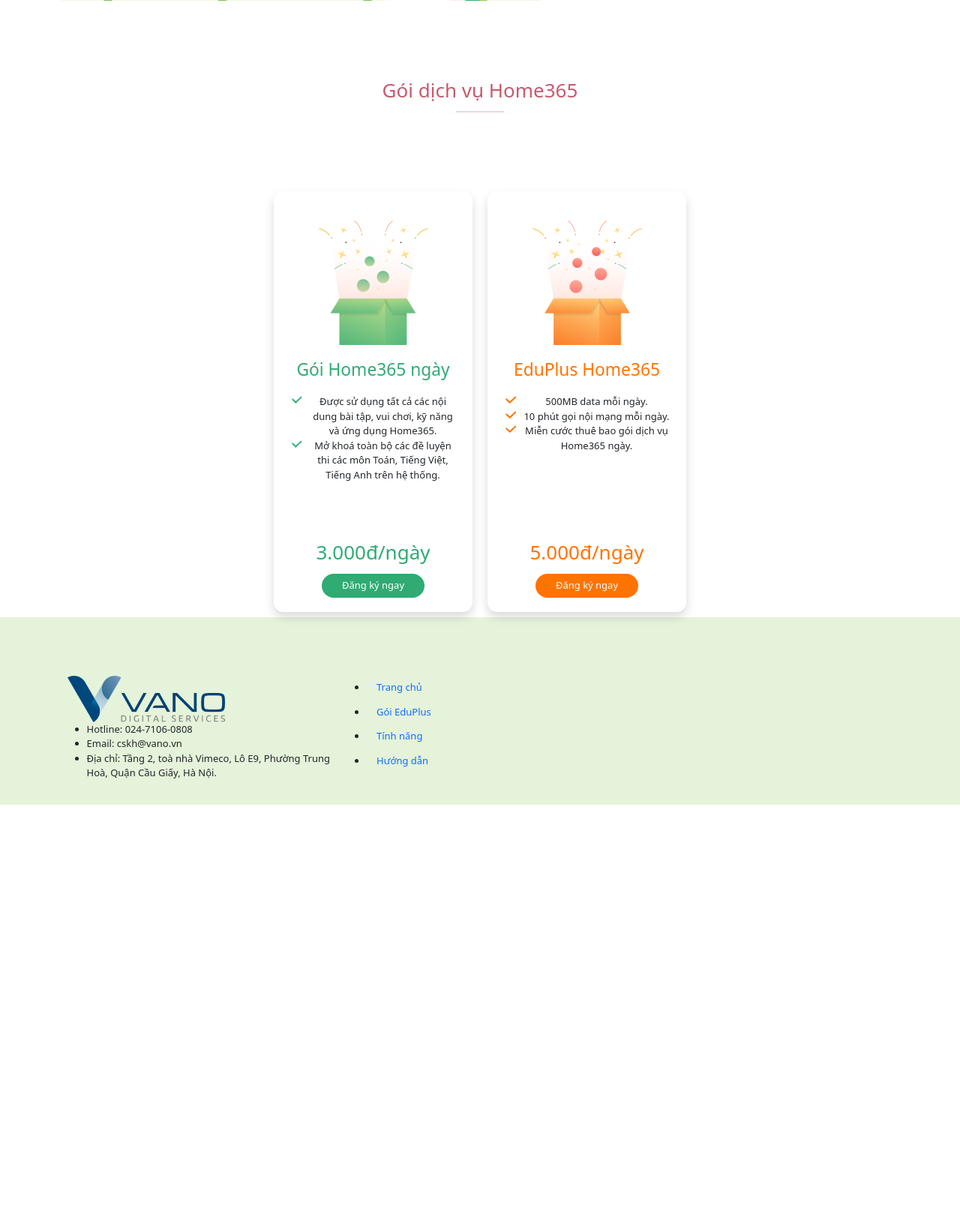
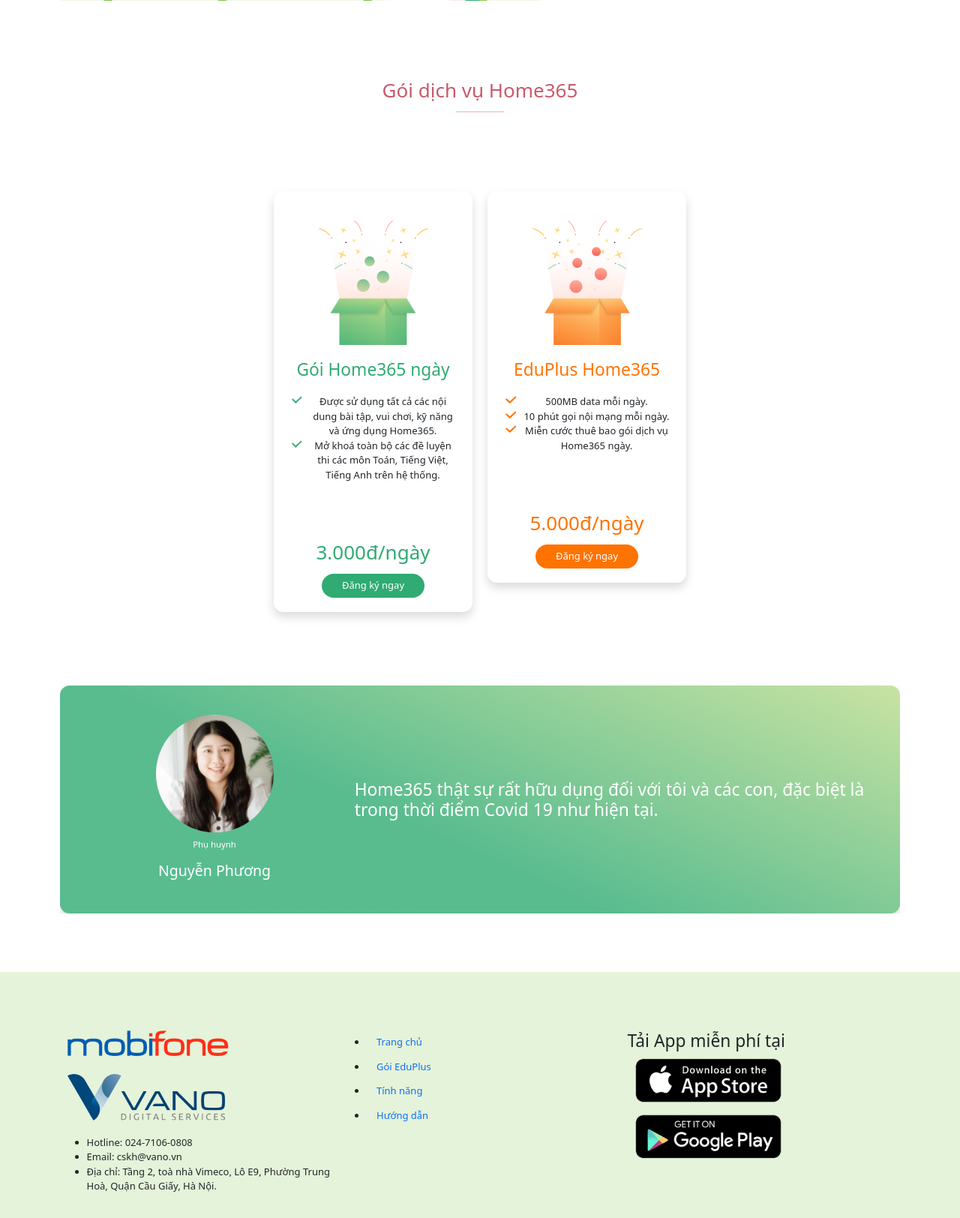
Before and after one commit to kenlinkkkk/landing-page, a PHP site: page / in a window 1280 px wide. Shown: the part 2500-4124 px from the top of the page at 75% size. Before the commit the page ends 3573 px from the top, so only its background shows below. Run offline with PHP 8.4, Linux system fonts and the light colour scheme.

Commit message:
fix view

```diff
--- a/home365-mbf/assets/css/app.css
+++ b/home365-mbf/assets/css/app.css
@@ -98,6 +98,10 @@
     background-color: rgba(123, 193, 68, 0.2);
 }
 
+.bgc-gradient {
+    background-image: linear-gradient(204.1deg, rgba(187, 220, 140, 0.8) -0.03%, rgba(47, 171, 115, 0.8) 59.16%);
+}
+
 @media (min-width: 1200px) {
     .pt-xl-8 {
         padding-top: 8rem !important;
--- a/home365-mbf/index.php
+++ b/home365-mbf/index.php
@@ -17,6 +17,7 @@
     <nav class="navbar navbar-expand-lg navbar-light bg-white">
         <div class="container">
             <a class="navbar-brand" href="#">
+                <img src="assets/images/mbf-logo.png" class="img-fluid me-4">
                 <img src="assets/images/logo.png" class="img-fluid">
             </a>
             <button class="navbar-toggler" type="button" data-bs-toggle="collapse" data-bs-target="#navbarSupportedContent" aria-controls="navbarSupportedContent" aria-expanded="false" aria-label="Toggle navigation">
@@ -163,7 +164,7 @@
                                     <li>10 phút gọi nội mạng mỗi ngày.</li>
                                     <li>Miễn cước thuê bao gói dịch vụ Home365 ngày.</li>
                                 </ul>
-                                <h2 class="color-4 mt-4 mt-xl-9">5.000đ/ngày</h2>
+                                <h2 class="color-4 mt-4 mt-xl-6">5.000đ/ngày</h2>
                                 <button type="button" class="mt-2 btn btn-c4" data-bs-toggle="modal" data-bs-target="#modal2">
                                     Đăng ký ngay
                                 </button>
@@ -175,7 +176,62 @@
         </div>
     </div>
 </section>
-<section id="feedback"></section>
+<section id="feedback" class="pt-4 pt-xl-7">
+    <div class="container">
+        <div id="carouselExampleFade" class="carousel slide carousel-fade" data-bs-ride="carousel">
+            <div class="carousel-inner">
+                <div class="carousel-item active">
+                    <div class="card border-r-1r bgc-gradient shadow">
+                        <div class="card-body p-5">
+                            <div class="row">
+                                <div class="col-sm-12 col-md-4 text-center">
+                                    <img src="assets/images/Ellipse%20226.png" class="img-fluid">
+                                    <p class="text-white mt-2"><small>Phụ huynh</small></p>
+                                    <h4 class="text-white">Nguyễn Phương</h4>
+                                </div>
+                                <div class="col-sm-12 col-md-8">
+                                    <h3 class="text-white  item-center">Home365 thật sự rất hữu dụng đối với tôi và các con, đặc biệt là trong thời điểm Covid 19 như hiện tại.</h3>
+                                </div>
+                            </div>
+                        </div>
+                    </div>
+                </div>
+                <div class="carousel-item">
+                    <div class="card border-r-1r bgc-gradient shadow">
+                        <div class="card-body p-5">
+                            <div class="row">
+                                <div class="col-sm-12 col-md-4 text-center">
+                                    <img src="assets/images/Frame%201.png" class="img-fluid">
+                                    <p class="text-white mt-2"><small>Phụ huynh</small></p>
+                                    <h4 class="text-white">Trần Hạnh Mỹ</h4>
+                                </div>
+                                <div class="col-sm-12 col-md-8">
+                                    <h3 class="text-white  item-center">Con học kiến thức mới mà không hề cảm thấy nhàm chán. Bé tập trung mỗi ngày 30 phút và cảm thấy tự tin để vào lớp 1.</h3>
+                                </div>
+                            </div>
+                        </div>
+                    </div>
+                </div>
+                <div class="carousel-item">
+                    <div class="card border-r-1r bgc-gradient shadow">
+                        <div class="card-body p-5">
+                            <div class="row">
+                                <div class="col-sm-12 col-md-4 text-center">
+                                    <img src="assets/images/Frame%202.png" class="img-fluid">
+                                    <p class="text-white mt-2"><small>Phụ huynh</small></p>
+                                    <h4 class="text-white">Vũ Hà</h4>
+                                </div>
+                                <div class="col-sm-12 col-md-8">
+                                    <h3 class="text-white  item-center">Tôi yêu những khoảnh khắc con say mê cùng với Home365, đặc biệt là nhạc điệu khi trả lời đúng đáp án khiến con vô cùng thích thú.</h3>
+                                </div>
+                            </div>
+                        </div>
+                    </div>
+                </div>
+            </div>
+        </div>
+    </div>
+</section>
 <section id="modal">
     <div class="modal fade" id="modal1" tabindex="-1" aria-labelledby="exampleModalLabel" aria-hidden="true">
         <div class="modal-dialog modal-dialog-centered">
@@ -244,24 +300,34 @@
         </div>
     </div>
 </section>
-<footer class="bgc-footer">
+<footer class="bgc-footer mt-4 mt-xl-6">
     <div class="container p-4 pt-xl-6">
     <div class="row">
         <div class="col-sm-12 col-md-4">
-            <img src="assets/images/logo-vano-digital.png" class="img-fluid">
-            <ul>
+            <img src="assets/images/mbf-logo.png" class="img-fluid">
+            <img src="assets/images/logo-vano-digital.png" class="img-fluid mt-4">
+            <ul class="mt-4">
                 <li>Hotline: 024-7106-0808</li>
                 <li>Email: cskh@vano.vn</li>
                 <li>Địa chỉ: Tầng 2, toà nhà Vimeco, Lô E9, Phường Trung Hoà, Quận Cầu Giấy, Hà Nội.</li>
             </ul>
         </div>
-        <div class="col-sm-12 col-md-8">
+        <div class="col-sm-12 col-md-4">
             <ul class="nav-item d-block m-auto">
                 <li><a href="#" class="nav-link">Trang chủ</a></li>
                 <li><a href="#" class="nav-link">Gói EduPlus</a></li>
                 <li><a href="#" class="nav-link">Tính năng</a></li>
                 <li><a href="#" class="nav-link">Hướng dẫn</a></li>
             </ul>
+        </div>
+        <div class="col-sm-12 col-md-4">
+            <h3>Tải App miễn phí tại</h3>
+            <a href="https://apps.apple.com/vn/app/home365/id1457639505" target="_blank">
+                <img src="assets/images/appstore.png" class="img-fluid">
+            </a>
+            <a href="https://play.google.com/store/apps/details?id=neo.vn.test365children" target="_blank">
+                <img src="assets/images/google-play.png" class="img-fluid">
+            </a>
         </div>
     </div>
     </div>
--- a/mathx-mbf/index.php
+++ b/mathx-mbf/index.php
@@ -16,6 +16,7 @@
     <nav class="navbar navbar-expand-lg navbar-light bg-white">
         <div class="container">
             <a class="navbar-brand" href="#">
+                <img src="assets/images/mbf-logo.png" class="img-fluid me-4">
                 <img src="assets/images/logo.png" class="img-fluid" alt="Logo" width="70">
             </a>
             <button class="navbar-toggler" type="button" data-bs-toggle="collapse" data-bs-target="#navbarSupportedContent" aria-controls="navbarSupportedContent" aria-expanded="false" aria-label="Toggle navigation">
@@ -246,8 +247,9 @@
     <div class="container p-4 pt-xl-6">
         <div class="row">
             <div class="col-sm-12 col-md-4">
-                <img src="assets/images/logo-vano-digital.png" class="img-fluid">
-                <ul>
+                <img src="assets/images/mbf-logo.png" class="img-fluid">
+                <img src="assets/images/logo-vano-digital.png" class="img-fluid mt-4">
+                <ul class="mt-4">
                     <li>Hotline: 024-7106-0808</li>
                     <li>Email: cskh@vano.vn</li>
                     <li>Địa chỉ: Tầng 2, toà nhà Vimeco, Lô E9, Phường Trung Hoà, Quận Cầu Giấy, Hà Nội.</li>
```
Also changed, not shown: home365-mbf/assets/images/123 1.png (added), home365-mbf/assets/images/Ellipse 226.png (added), home365-mbf/assets/images/Frame 1.png (added), home365-mbf/assets/images/Frame 2.png (added), home365-mbf/assets/images/appstore.png (added), home365-mbf/assets/images/google-play.png (added), home365-mbf/assets/images/mbf-logo.png (added), mathx-mbf/assets/images/mbf-logo.png (added).
